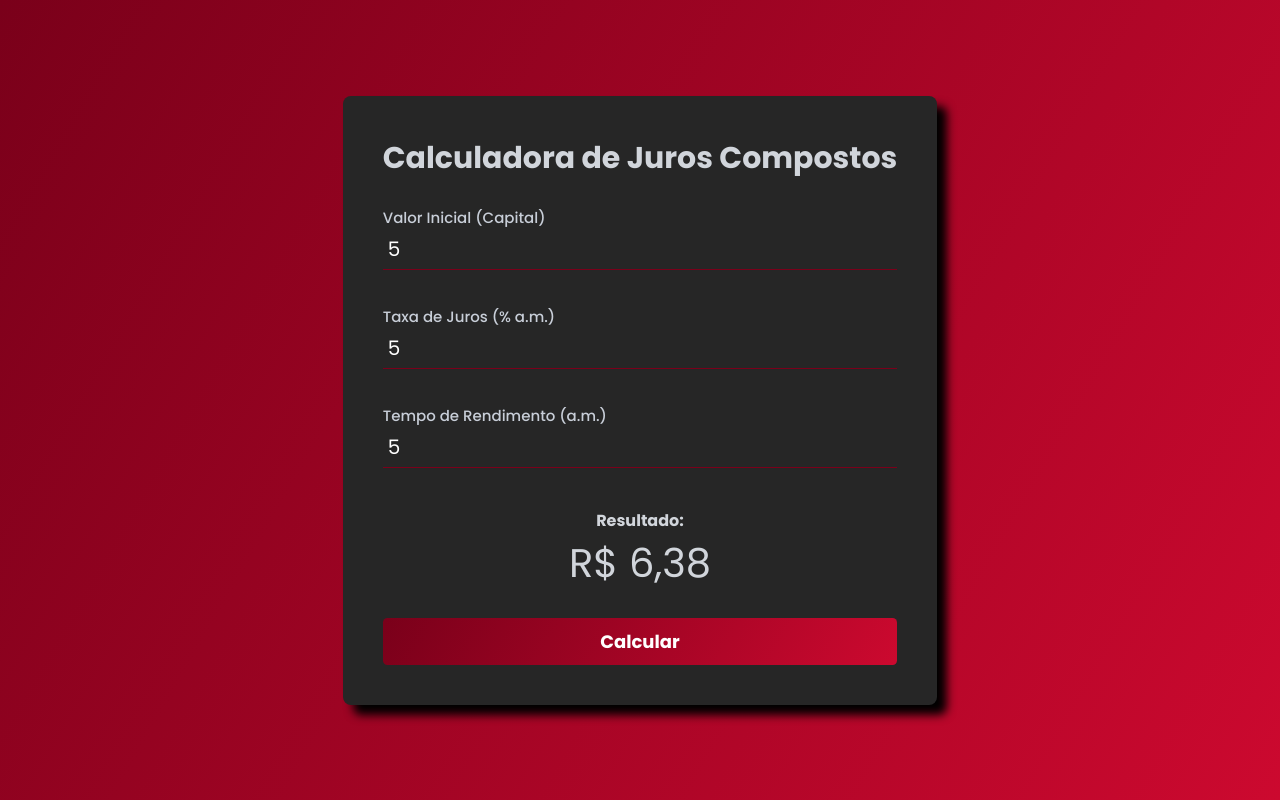
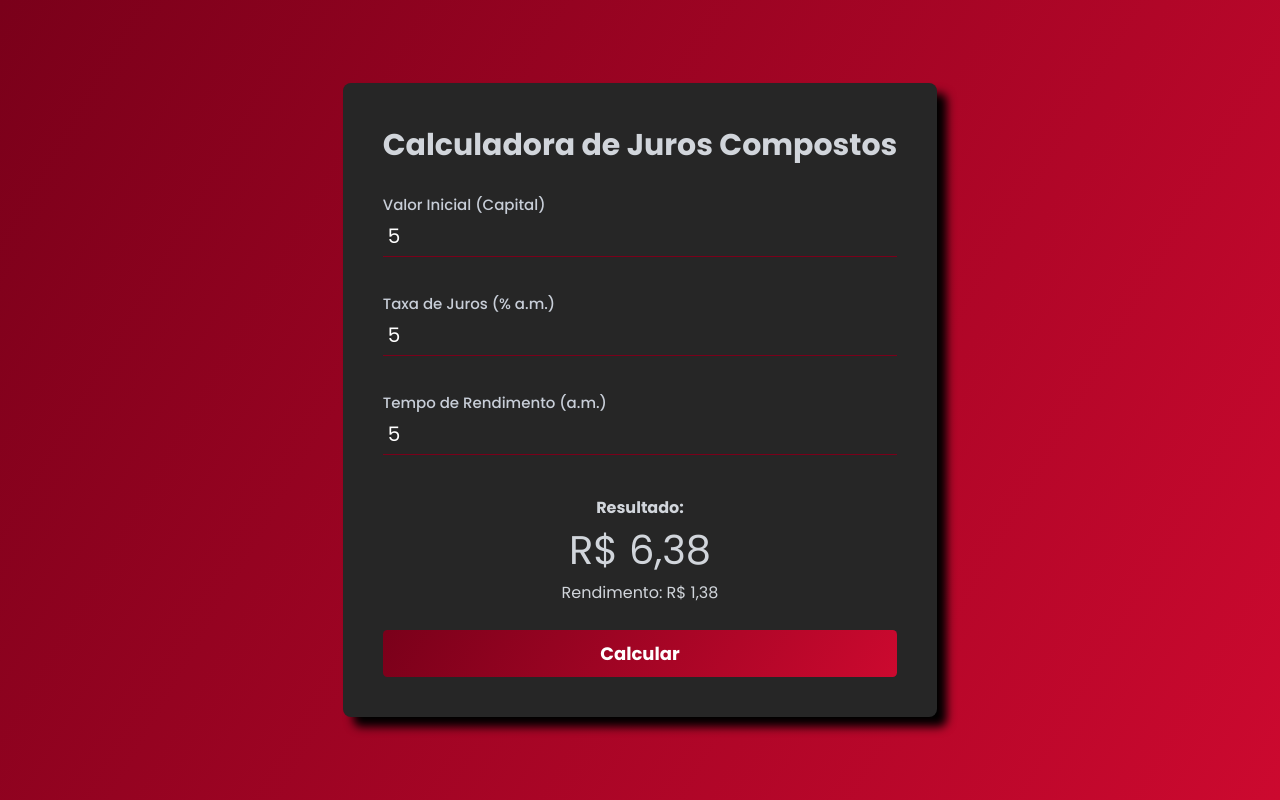
Before and after one commit to surieltech/calculadora-juros-compostos, a plain HTML site: page index.html in a window 1280 px wide. Both pictures are taken after typing "5", "5", "5" into the empty fields and a click on the button "Calcular". Drawn offline with Linux system fonts and the light colour scheme.

Commit message:
terceiro commit - mostrar rendimentos/javascript

```diff
--- a/index.html
+++ b/index.html
@@ -34,6 +34,8 @@
             <div id="result">
                 <h4>Resultado:</h4>
                  <span id="total">R$ 0,00</span>
+                  <br>
+                <span id="profit">Rendimento: R$ 0,00</span>
             </div>
 
             <button id="calculate">
@@ -43,27 +45,7 @@
         </div>
     </main>
 
-    <script>
-        //comando para evento mediante ao clique no botão
-        document.getElementById('calculate').addEventListener('click', function(){
-
-    const value = document.getElementById('value').value;
-    const fee = (document.getElementById('fee').value) / 100;
-    const time = document.getElementById('time').value;
-
-    // Validação simples
-    if (isNaN(value) || isNaN(fee) || isNaN(time) || value <= 0 || fee < 0 || time <= 0) {
-        alert("Por favor, preencha todos os campos com valores válidos.");
-        return; // para aqui e não faz o cálculo
-    }
-
-    //fórmula dos juros compostos
-    const total = value * (1 + fee)**time;
-
-    //comando para mostrar o resultado
-    document.getElementById('total').innerHTML = ("R$ " + total.toFixed(2).replace('.', ','));
-});
-    </script>
+    <script src="script.js"></script>
 
 </body>
 </html>
--- /dev/null
+++ b/script.js
@@ -0,0 +1,31 @@
+// Evento de clique no botão para iniciar a funcionalidade
+    document.getElementById('calculate').addEventListener('click', function() {
+
+        const value = Number(document.getElementById('value').value);
+        const fee = Number(document.getElementById('fee').value) / 100;
+        const time = Number(document.getElementById('time').value);
+
+        // Validação simples para não aceitar espaços em branco
+        if (isNaN(value) || isNaN(fee) || isNaN(time) || value <= 0 || fee < 0 || time <= 0) {
+            alert("Por favor, preencha todos os campos com valores válidos.");
+            return;
+        }
+
+        // Fórmula dos juros compostos
+        const total = value * (1 + fee) ** time;
+
+        // Fórmula do rendimento
+        const rendimento = total - value;
+
+        // Formatação de moeda (Real brasileiro)
+        const formatter = new Intl.NumberFormat('pt-BR', {
+            style: 'currency',
+            currency: 'BRL'
+        });
+
+        // Mostrar valor total
+        document.getElementById('total').innerHTML = formatter.format(total);
+
+        // Mostrar rendimento
+        document.getElementById('profit').innerHTML = "Rendimento: " + formatter.format(rendimento);
+    });
```
